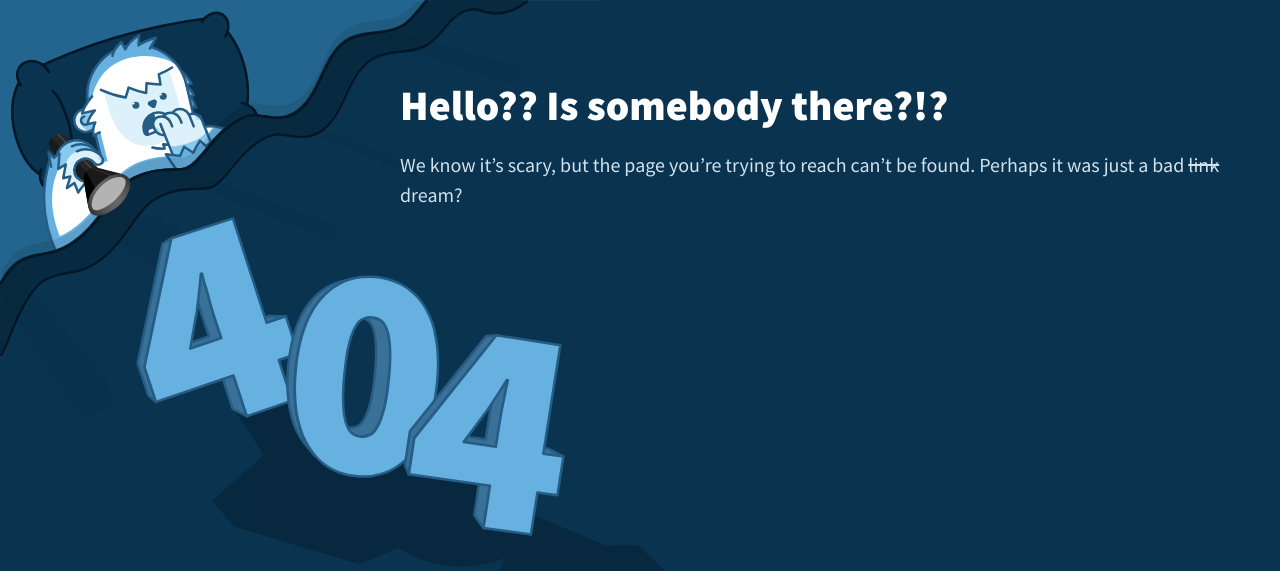
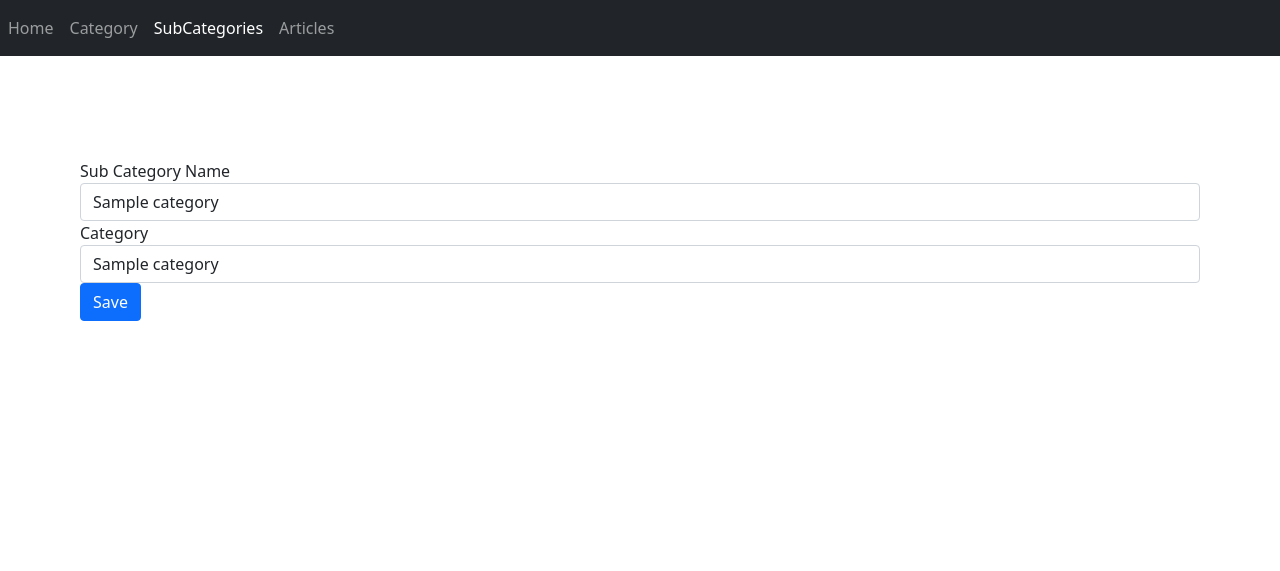
Before and after one commit to Amgadezzat-andro/DotJo, a PHP site: page /subcategory/edit/1 in a window 1280 px wide. Shown: the top 571 px of the page. Run offline with PHP 8.4, Linux system fonts and the light colour scheme; tables that the repository leaves empty or names only in its code hold one stand-in row (values such as "Sample post"); some libraries are stand-ins or nearby versions.

Commit message:
Add Abstract Model Add Edit  SubCategory Some Fron Adustments

```diff
--- a/app/controllers/AbstractController.php
+++ b/app/controllers/AbstractController.php
@@ -45,7 +45,6 @@ class AbstractController
         else {
             $view = VIEWS_PATH . $this->_controller . DS . $this->_action . '.view.php';
             if (file_exists($view)) {
-
                 $this->_template->setActionViewFile($view);
                 $this->_data = array_merge($this->_data);
                 $this->_template->setAppData($this->_data);
--- /dev/null
+++ b/app/controllers/SubcategoryController.php
@@ -0,0 +1,88 @@
+<?php
+namespace PHPMVC\controllers;
+
+
+use PHPMVC\lib\InputFilter;
+use PHPMVC\lib\Helper;
+use PHPMVC\models\CategoryModel;
+use PHPMVC\models\SubcategoryModel;
+
+class SubcategoryController extends AbstractController
+{
+    use InputFilter;
+    use Helper;
+
+
+    public function defaultAction()
+    {
+        $scatModel = new SubcategoryModel();
+        $this->_data["scategories"] = $scatModel->getAll();
+        $this->_view();
+
+    }
+    public function addAction()
+    {
+        $cat = new CategoryModel();
+        $this->_data['categories'] = $cat->getAll();
+        if (isset($_POST['submit'])) {
+            $cat = new SubcategoryModel();
+            $cat->subCategoryName = $this->filterString($_POST['scategory_name']);
+            $cat->category_id = $this->filterInteger($_POST['cat_id']);
+            if ($cat->create()) {
+                $_SESSION['message'] = "Sub Category , Created Successfully";
+                $this->redirect('/subcategory');
+            }
+        }
+        $this->_view();
+
+    }
+
+    public function editAction()
+    {
+
+        $id = $this->filterInteger($this->_params[0]);
+        $cat = new CategoryModel();
+        $scat = new SubcategoryModel();
+        $scat->id = $id;
+
+        if(!$scat->getByID($scat->id)){
+            $_SESSION['message'] = "SubCategory Does not Exist";
+            $this->redirect('/subcategory');
+        }
+
+        $this->_data['scategory'] =  $scat->getByID($id);
+        $this->_data['categories'] = $cat->getAll();
+
+        if (isset($_POST['submit'])) {
+            $scat->subCategoryName = $this->filterString($_POST['scategory_name']);
+            $scat->category_id = $this->filterInteger($_POST['cat_id']);
+            if ($scat->update()) {
+                $_SESSION['message'] = "SubCategory , Updated Successfully";
+                $this->redirect('/subcategory');
+            }
+        }
+        $this->_view();
+
+    }
+
+    // public function deleteAction()
+    // {
+
+    //     $id = $this->filterInteger($this->_params[0]);
+
+    //     $cat = new CategoryModel();
+    //     $cat_to_delete = $cat->getByID($id);
+
+    //     if ($cat_to_delete === false) {
+    //         $this->redirect('/category');
+    //     }
+
+    //     if ($cat->delete($cat_to_delete->id)) {
+    //         $_SESSION['message'] = "Category , Deleted Successfully";
+    //         $this->redirect('/category');
+    //     }
+
+
+    // }
+
+}
--- a/app/lib/FrontController.php
+++ b/app/lib/FrontController.php
@@ -9,7 +9,6 @@ class FrontController
     private $_controller = "index";
     private $_action = "default";
     private $_params = [];
-
     private $_template;
 
     public function __construct(Template $template)
@@ -21,7 +20,6 @@ class FrontController
 
     private function _parseURL()
     {
-
         $url = explode('/', trim(parse_url($_SERVER["REQUEST_URI"], PHP_URL_PATH), "/"), 3);
 
         if (isset($url[0]) && $url[0] !== '') {
--- a/app/lib/Template.php
+++ b/app/lib/Template.php
@@ -21,7 +21,6 @@ class Template
     public function setAppData($data)
     {
         $this->_data = $data;
-
     }
     private function renderTemplateHeaderStart()
     {
@@ -44,7 +43,6 @@ class Template
             $parts = $this->_template_parts['template'];
             if (!empty($parts)) {
                 extract($this->_data);
-
                 foreach ($parts as $partKey => $File) {
                     if ($partKey === ':view') {
                         require_once $this->_action_view;
--- a/app/lib/autoload.php
+++ b/app/lib/autoload.php
@@ -8,9 +8,7 @@ class AutoLoad
     {
 
         $className = str_replace("PHPMVC", "", $className);
-
         $className = str_replace("\\", "/", $className);
-
         $className = $className . ".php";
 
         if ((file_exists(APP_PATH . $className))) {
--- /dev/null
+++ b/app/models/AbstractModel.php
@@ -0,0 +1,36 @@
+<?php
+namespace PHPMVC\models;
+
+use PDO;
+use PHPMVC\lib\database\Database;
+
+abstract class AbstractModel
+{
+
+    protected $db;
+    protected $table_name;
+
+    public function __construct()
+    {
+        $db = new Database();
+        $db->connect();
+        $this->db = $db->getPDO();
+    }
+    public function getByID($id)
+    {
+        $stmt = $this->db->prepare("SELECT * FROM $this->table_name WHERE id = :id");
+        $stmt->bindValue(':id', $id, PDO::PARAM_INT);
+        $stmt->execute();
+        return $stmt->fetch(PDO::FETCH_OBJ);
+    }
+    public function delete($id)
+    {
+        $stmt = $this->db->prepare("DELETE FROM $this->table_name WHERE id = :id");
+        $stmt->bindValue(':id', $id);
+        return $stmt->execute();
+    }
+
+
+
+
+}
--- a/app/models/CategoryModel.php
+++ b/app/models/CategoryModel.php
@@ -2,21 +2,13 @@
 namespace PHPMVC\models;
 
 use PDO;
-use PHPMVC\lib\database\Database;
 
-class CategoryModel
+class CategoryModel extends AbstractModel
 {
-    private $db;
+
     public $id;
     public $category_name;
-
-
-    public function __construct()
-    {
-        $db = new Database();
-        $db->connect();
-        $this->db = $db->getPDO();
-    }
+    protected $table_name = 'categories';
 
     public function getAll()
     {
@@ -25,13 +17,6 @@ class CategoryModel
         return $stmt->fetchAll(PDO::FETCH_OBJ);
     }
 
-    public function fetchCategoryById($id)
-    {
-        $stmt = $this->db->prepare("SELECT * FROM categories WHERE id = :id");
-        $stmt->bindValue(':id', $id, PDO::PARAM_INT);
-        $stmt->execute();
-        return $stmt->fetch(PDO::FETCH_OBJ);
-    }
 
     public function create()
     {
@@ -51,14 +36,15 @@ class CategoryModel
         }
     }
 
-    public function delete()
-    {
-        $stmt = $this->db->prepare("DELETE FROM categories WHERE id = :id");
-        $stmt->bindValue(':id', $this->id);
-        if ($stmt->execute()) {
-            return true;
-        }
-    }
+    // TODO: Make it Static
+    // public static function getByID2($id)
+    // {
+    //     $stmt = self::$db->prepare("SELECT * FROM " . self::$table_name . " WHERE id = :id");
+    //     $stmt->bindValue(':id', $id, PDO::PARAM_INT);
+    //     $stmt->execute();
+    //     return $stmt->fetchObject(__CLASS__);
+    // }
+
 
 
 
--- /dev/null
+++ b/app/models/SubcategoryModel.php
@@ -0,0 +1,52 @@
+<?php
+namespace PHPMVC\models;
+
+use PDO;
+
+class SubcategoryModel extends AbstractModel
+{
+
+    public $id;
+    public $subCategoryName;
+    public $category_id;
+    protected $table_name = 'sub_category';
+
+
+
+    public function getAll()
+    {
+        $stmt = $this->db->prepare("SELECT sub_category.* , categories.category_name as category_name
+                                    FROM sub_category
+                                    INNER JOIN categories ON sub_category.cat_id = categories.id
+                                    ORDER BY sub_category.id DESC");
+        $stmt->execute();
+        return $stmt->fetchAll(PDO::FETCH_OBJ);
+    }
+    public function getCategories()
+    {
+        $stmt = $this->db->prepare("SELECT * FROM categories");
+        $stmt->execute();
+        return $stmt->fetchAll(PDO::FETCH_OBJ);
+    }
+
+    public function create()
+    {
+        $stmt = $this->db->prepare("INSERT INTO sub_category (name,cat_id) VALUES (:name,:cat_id)");
+        $stmt->bindValue(':name', $this->subCategoryName);
+        $stmt->bindValue(':cat_id', $this->category_id);
+        if ($stmt->execute()) {
+            return true;
+        }
+    }
+    public function update()
+    {
+        $stmt = $this->db->prepare("UPDATE sub_category SET name = :name , cat_id = :cat_id WHERE id = :id");
+        $stmt->bindValue(':id', $this->id);
+        $stmt->bindValue(':name', $this->subCategoryName);
+        $stmt->bindValue(':cat_id', $this->category_id);
+        if ($stmt->execute()) {
+            return true;
+        }
+    }
+
+}
--- a/app/template/wrapperstart.php
+++ b/app/template/wrapperstart.php
@@ -16,6 +16,9 @@
         <a class="nav-link <?php if($uri_segments[1]=='category') echo "active";?>" href="/category">Category</a>
       </li>
       <li class="nav-item">
+        <a class="nav-link <?php if($uri_segments[1]=='subcategory') echo "active";?>" href="/subcategory">SubCategories</a>
+      </li>
+      <li class="nav-item">
         <a class="nav-link <?php if($uri_segments[1]=='article') echo "active";?>" href="/article">Articles</a>
       </li>
     </ul>
--- a/app/views/article/view.view.php
+++ b/app/views/article/view.view.php
@@ -12,9 +12,9 @@
                 <div class="card h-100">
                     <?php
                     if ($article->article_pic == '') {
-                        echo " <img src='https://static.vecteezy.com/system/resources/previews/005/337/799/original/icon-image-not-found-free-vector.jpg' class='card-img-top' alt='...'>";
+                        echo " <img src='https://static.vecteezy.com/system/resources/previews/005/337/799/original/icon-image-not-found-free-vector.jpg' class='card-img-top luja2' alt='...'>";
                     } else {
-                        echo "<img src='/upload/article_images/$article->article_pic' class='card-img-top' alt='...'>";
+                        echo "<img src='/upload/article_images/$article->article_pic' class='card-img-top luja2' alt='...'>";
                     }
                     ?>
                     <div class="card-body">
--- a/app/views/notfound/notfound.view.php
+++ b/app/views/notfound/notfound.view.php
@@ -1,3 +1,4 @@
+
 <!DOCTYPE html>
 <html lang="en">
 
--- /dev/null
+++ b/app/views/subcategory/edit.view.php
@@ -0,0 +1,29 @@
+<section style="position: absolute;
+  top: 30%;
+  left: 50%;
+  transform: translate(-50%, -50%);
+  padding: 10px;" class="container-sm ">
+    <form method="post">
+        <div class="form-group">
+            <label>Sub Category Name</label>
+            <input type="text" name="scategory_name" class="form-control" placeholder="Enter Sub Category Name" value="<?= $scategory->name ?>" required>
+
+            <div class="form-group">
+                <label for="articleCategory">Category</label>
+                <select name="cat_id" class="form-control" id="articleCategory">
+                    <?php
+                    foreach ($categories as $category):
+                        if($category->id == $scategory->cat_id){
+                            echo "<option value='$category->id' selected>$category->category_name</option>";
+                        }else{
+                            echo "<option value='$category->id'>$category->category_name</option>";
+                        }
+                    endforeach;
+                    ?>
+                </select>
+            </div>
+            <input class="btn btn-primary" type="submit" name="submit" value="Save">
+
+
+    </form>
+</section>
--- a/public/css/style.css
+++ b/public/css/style.css
@@ -15,3 +15,12 @@
   .megopad{
     margin-bottom: 20px;
   }
+
+.luja{
+  width: 100%;
+  height: 280px;
+}
+.luja2{
+  width: 100%;
+  height: 500px;
+}
```
Also changed, not shown: app/controllers/ArticleController.php (+7 -7 lines), app/controllers/CategoryController.php (+4 -6 lines), app/controllers/IndexController.php (+4 -4 lines), app/models/ArticleModel.php (+4 -25 lines), app/views/article/default.view.php (+27 -22 lines), app/views/subcategory/add.view.php (added, +25 -0 lines), app/views/subcategory/default.view.php (added, +62 -0 lines).
